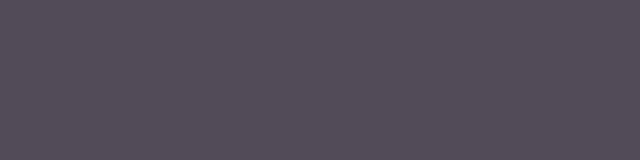
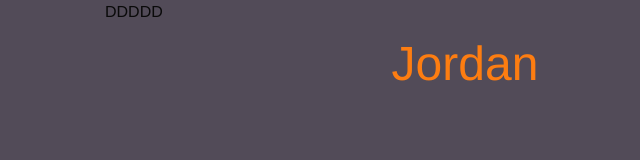
Before and after one commit to kelvinmuchui/psd3, a plain HTML site: page index.html in a window 1280 px wide. Shown: the whole page, without its empty margins (50-690 px from the left). Drawn offline with Linux system fonts and the light colour scheme; files that its build step writes are made by us from their sources.

Commit message:
better header

```diff
--- a/css/app.css
+++ b/css/app.css
@@ -1,3 +1,8 @@
 body{
-    background-color: #524B58;
+    background-color: #524B58
 }
+.row h1{
+    text-align: center;
+    color: #FD7D11;
+    margin-top: 30px
+}
--- a/index.html
+++ b/index.html
@@ -9,8 +9,13 @@
     <link rel="stylesheet" href="css/app.css">
   </head>
   <body>
-
-
+      <div>
+     <div class="row">
+  <div class="large-3 columns">DDDDD</div>
+         <div class="large-3 columns"> <h1>Jordan</h1></div>
+         <div class="large-3 columns"></div>
+          </div>
+</div>
     <script src="js/vendor/jquery.js"></script>
     <script src="js/vendor/what-input.js"></script>
     <script src="js/vendor/foundation.js"></script>
```
